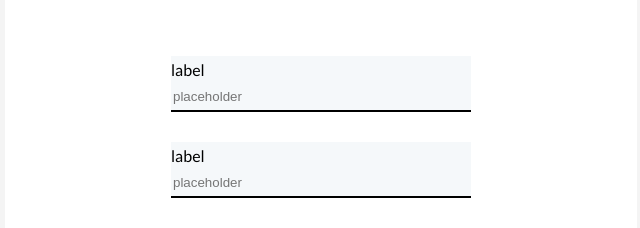
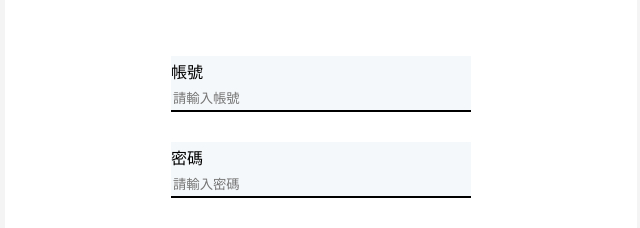
Before and after one commit to James-Lee-01/3-Todo_list, a React (Create React App) app: page /login in a window 1280 px wide. Shown: the part 213-441 px from the top of the page, without its empty margins (319-959 px from the left). Built offline with nearby package versions, Linux system fonts and the light colour scheme.

Commit message:
feat: add auth inputs props

```diff
--- a/src/components/AuthInput.jsx
+++ b/src/components/AuthInput.jsx
@@ -22,11 +22,17 @@ const StyledInput = styled.input`
   border-radius: 0px;
 `;
 
-const AuthInput = () => {
+//Input輸入框，以及相關props
+const AuthInput = ({ type, label, value, placeholder, onChange }) => {
   return (
     <StyledContainer>
-      <StyledLabel>label</StyledLabel>
-      <StyledInput type="text" placeholder="placeholder" />
+      <StyledLabel>{label}</StyledLabel>
+      <StyledInput
+        type={type || 'text'}
+        value={value || ''} // 如果外層沒有帶入 props 就預設給一個空字串
+        placeholder={placeholder || ''}
+        onChange={(event) => onChange?.(event.target.value)}
+      />
     </StyledContainer>
   );
 };
```
